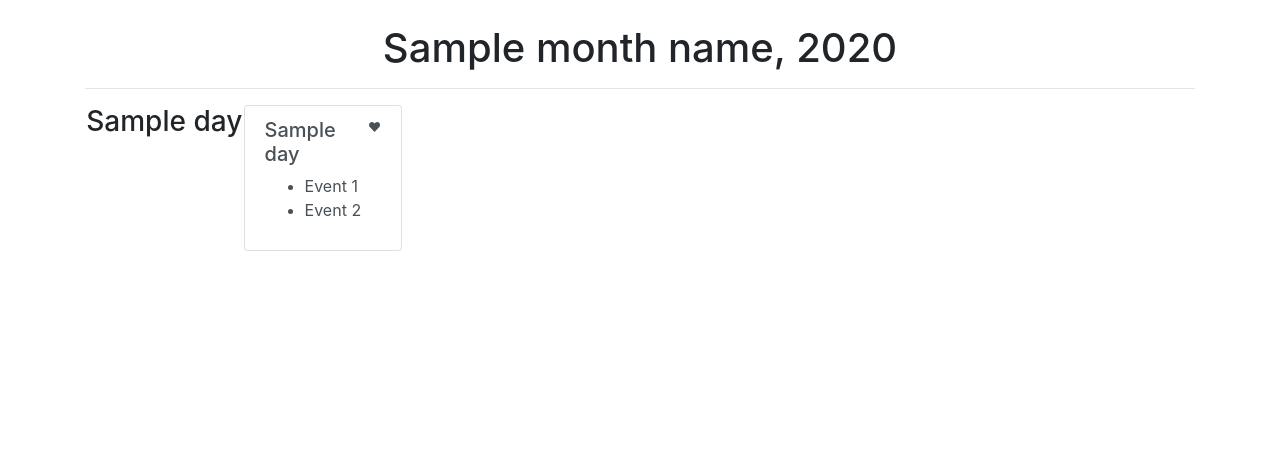
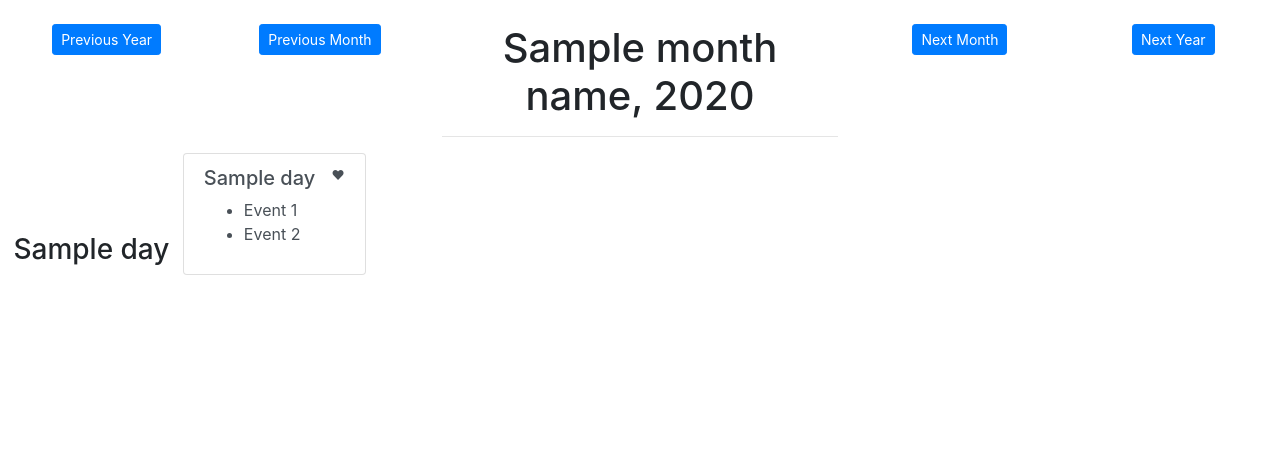
Before and after one commit to Clementef/FlaskCalendar, a Python web app: template app/templates/calendar.html in a window 1280 px wide. Shown: the part 56-530 px from the top of the page. After the commit the page ends 331 px from the top, so only its background shows below. Run offline with Jinja, Linux system fonts and the light colour scheme; the template is opened without the code that fills it: most values are stand-ins (such as "Sample title", 1, 10 or a date in 2020); some libraries are stand-ins or nearby versions.

Commit message:
Added calendar navigation and day display

```diff
--- a/app/routes/__init__.py
+++ b/app/routes/__init__.py
@@ -1,3 +1,4 @@
 from app import app
 from .index import index
 from .calendar import calendar
+from .day import day
--- a/app/templates/base.html
+++ b/app/templates/base.html
@@ -25,8 +25,12 @@
     .grid-container {
     display: grid;
     grid-template-columns: 1fr 1fr 1fr 1fr 1fr 1fr 1fr;
-    grid-template-rows: 1fr 1fr 1fr 1fr 1fr 1fr;
+    grid-auto-rows: auto;
     grid-template-areas: ". . . . . . ." ". . . . . . ." ". . . . . . ." ". . . . . . ." ". . . . . . ." ". . . . . . .";
+    }
+
+    #daylabel {
+      align-self: end;
     }
 
   .logo-image {
--- a/app/templates/calendar.html
+++ b/app/templates/calendar.html
@@ -2,19 +2,41 @@
 
 {% block body %}
 
-<div class="container">
+<div class="container-fluid">
+	<div class="row text-center">
+    <div class="col-md-2">
+      <a href="/calendar/{{monthName}}/{{prevYear}}" class="btn btn-primary btn-sm" role="button">Previous Year</a>
+		</div>
+		<div class="col-md-2">
+      <a href="/calendar/{{prevMonthName}}/{{year}}" class="btn btn-primary btn-sm" role="button">Previous Month</a>
+		</div>
+		<div class="col-md-4">
       <h1 class="text-center">{{monthName}}, {{year}}</h1>
       <hr>
+		</div>
+    <div class="col-md-2">
+      <a href="/calendar/{{nextMonthName}}/{{year}}" class="btn btn-primary btn-sm" role="button">Next Month</a>
+    </div>
+    <div class="col-md-2">
+      <a href="/calendar/{{monthName}}/{{nextYear}}" class="btn btn-primary btn-sm" role="button">Next Year</a>
+		</div>
+	</div>
+</div>
+
 <div class="grid-container">
     {% for day in weekdays%}
-      <div class="grid-item text-center">
+    <div id="daylabel" class="grid-item text-center align-bottom">
       <h3>{{day}}</h3>
     </div>
     {% endfor %}
     {% for day in month %}
+      {% if day == 0 %}
+        <div class="grid-item">
+        </div>
+      {% else %}
         <div class="grid-item">
           <div class="list-group">
-          <a href="#" class="list-group-item list-group-item-action flex-column align-items-start">
+            <a href="/day/{{day}}/{{monthName}}/{{year}}" class="list-group-item list-group-item-action flex-column align-items-start">
               <div class="d-flex w-100 justify-content-between">
                 <h5 class="mb-1">{{day}}</h5>
                 <small>♥</small>
@@ -28,9 +50,9 @@
             </a>
           </div>
         </div>
+      {% endif %}
     {% endfor %}
 </div>
 <br />
-</div>
 
 {% endblock %}
```
Also changed, not shown: app/routes/calendar.py (+18 -3 lines), app/routes/day.py (added, +7 -0 lines), app/templates/day.html (added, +32 -0 lines). Lines whose indentation alone changed are shown as unchanged.
